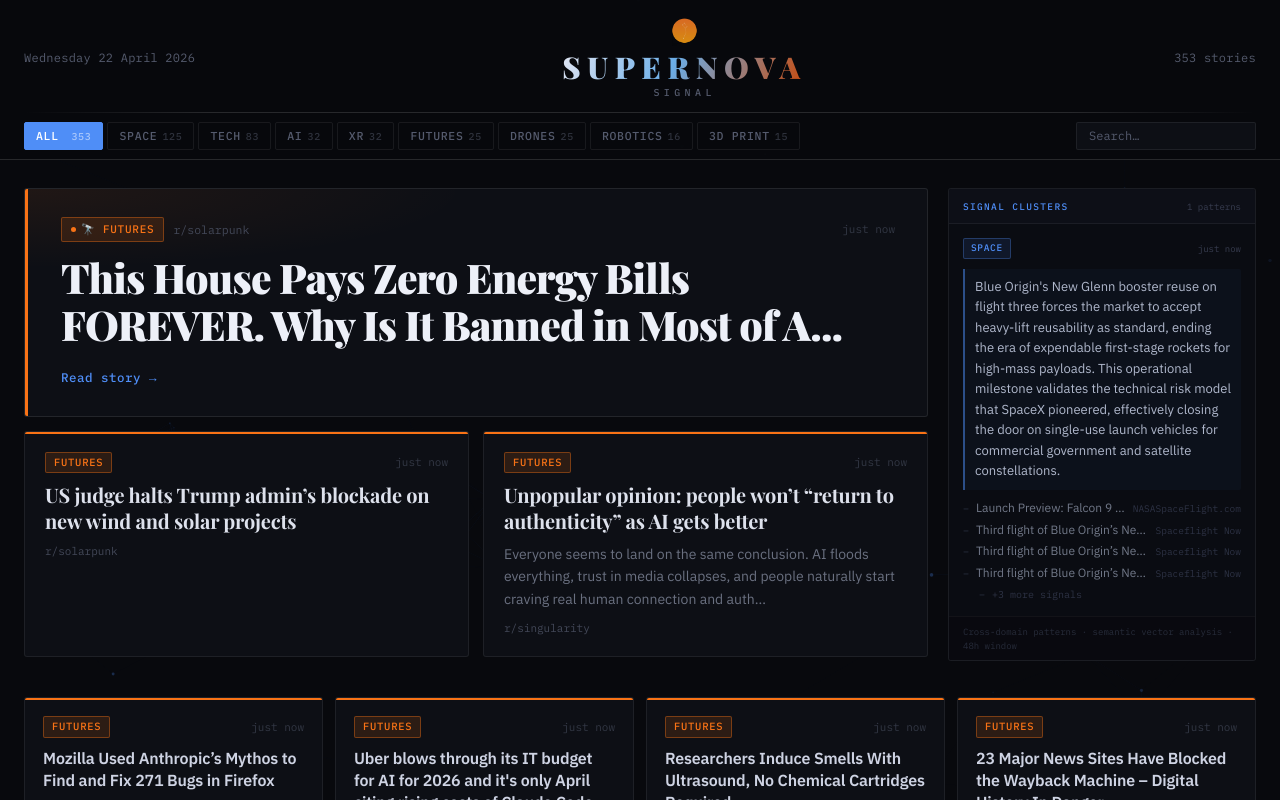
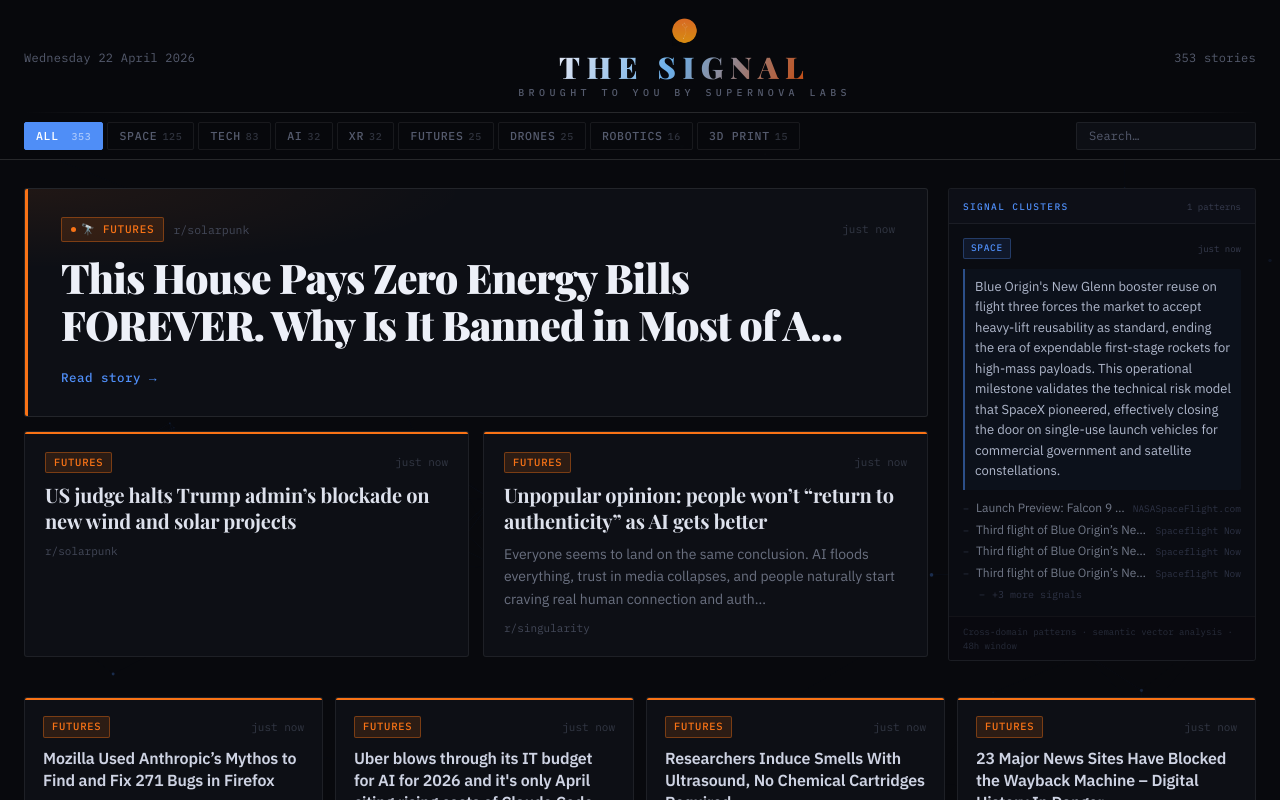
Before and after one commit to adampaigge/signal, a React (Vite) app in the folder app/: page /#/ in a window 1280 px wide. Shown: the top 800 px of the page. Built offline with nearby package versions, Linux system fonts and the light colour scheme; a web font is replaced by a local one.

Commit message:
Update Home.tsx

```diff
--- a/app/src/pages/Home.tsx
+++ b/app/src/pages/Home.tsx
@@ -109,8 +109,8 @@ export default function Home() {
               <span className="edition-label">{dateStr}</span>
               <div className="wordmark">
                 <img src="/logo.png" alt="Supernova Labs" className="wordmark-logo" />
-                <span className="wordmark-primary">SUPERNOVA</span>
-                <span className="wordmark-sub">SIGNAL</span>
+                <span className="wordmark-primary">THE SIGNAL</span>
+                <span className="wordmark-sub">Brought to you by Supernova Labs</span>
               </div>
               <span className="edition-label">{stories.length} stories</span>
             </div>
@@ -191,7 +191,7 @@ export default function Home() {
 
         <footer className="foot">
           <div className="foot-inner">
-            <span className="foot-brand">Supernova Labs · Signal</span>
+            <span className="foot-brand">Supernova Labs · Home to the Dreamers</span>
             <span className="foot-note">Built with love and determination, not by VC</span>
           </div>
         </footer>
```
